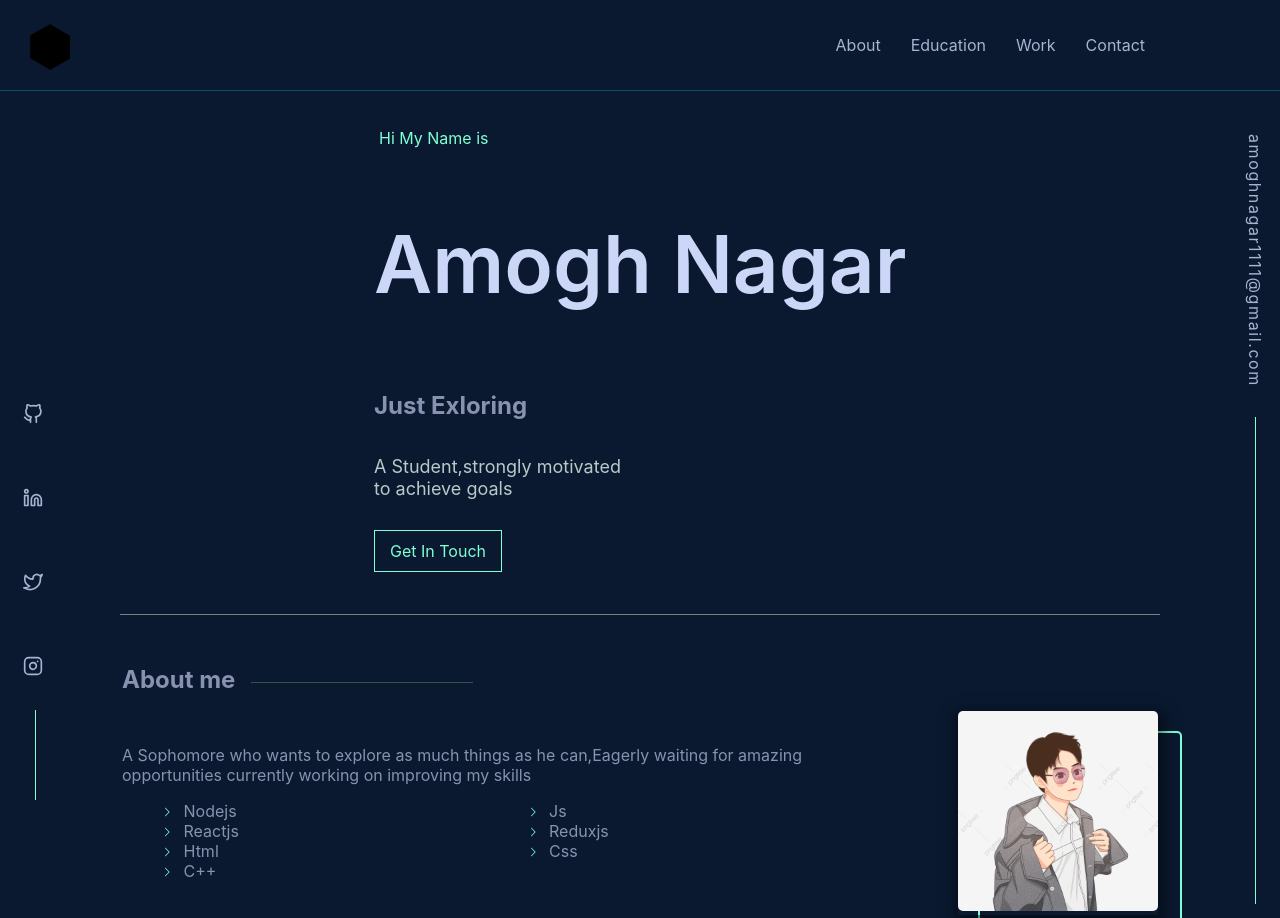
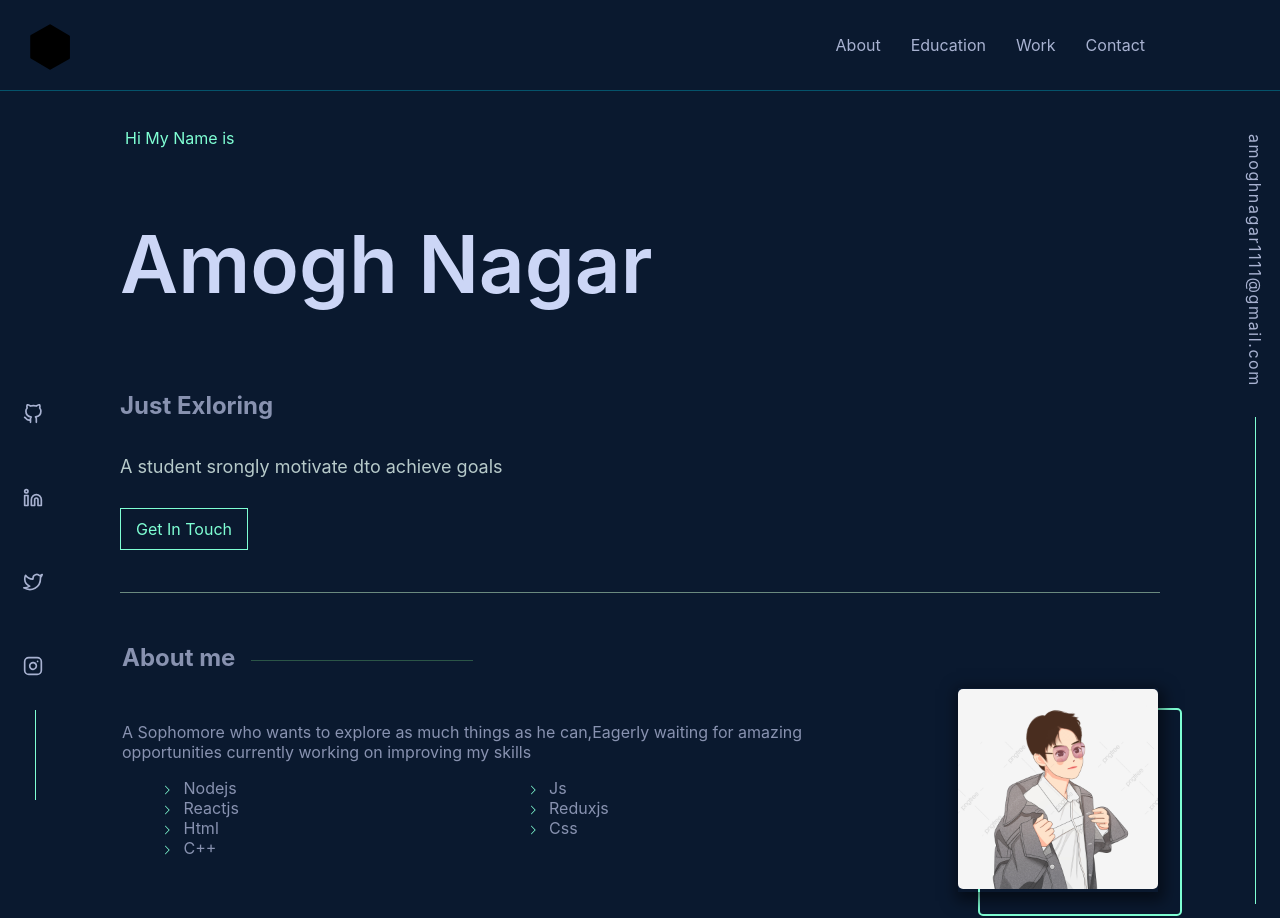
Before and after one commit to amogh-nagar/Port-folio, a website: page index.html in a window 1280 px wide. Shown: the top 918 px of the page. Drawn offline with nearby package versions, Linux system fonts and the light colour scheme.

```diff
--- a/css/style.css
+++ b/css/style.css
@@ -212,10 +212,12 @@
 
 .intro {
   display: flex;
-  align-items: center;
+  align-items: flex-start;
   justify-content: center;
   flex-direction: column;
+  align-self: stretch;
   margin-bottom: 20px;
+
   /* background-color: red; */
 }
 
--- a/index.html
+++ b/index.html
@@ -202,7 +202,7 @@
           </div>
           <div class="pdiv">
             <p class="intro__p">
-              A Student,strongly motivated to achieve goals
+              A student srongly motivate dto achieve goals
             </p>
           </div>
           <div class="link">
```
